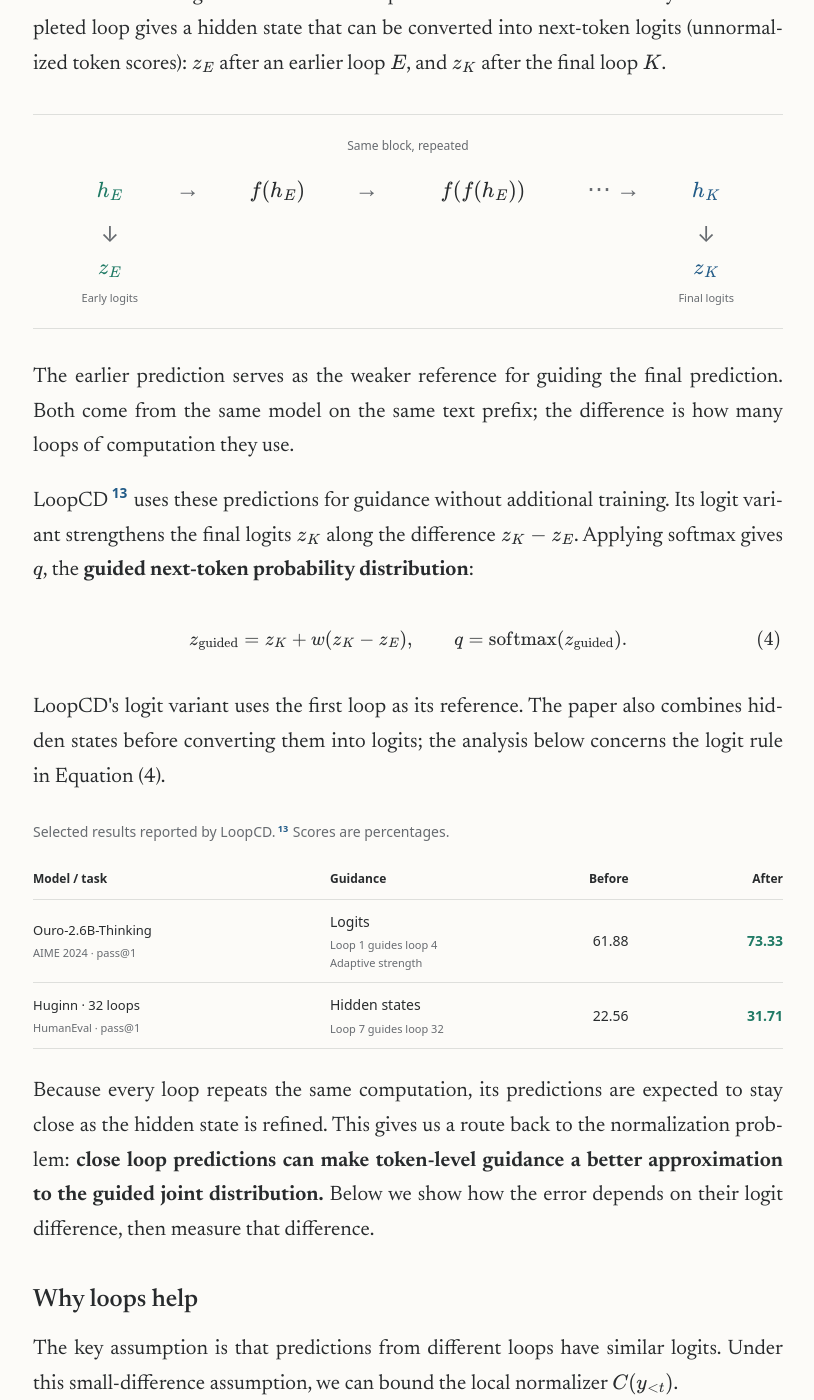
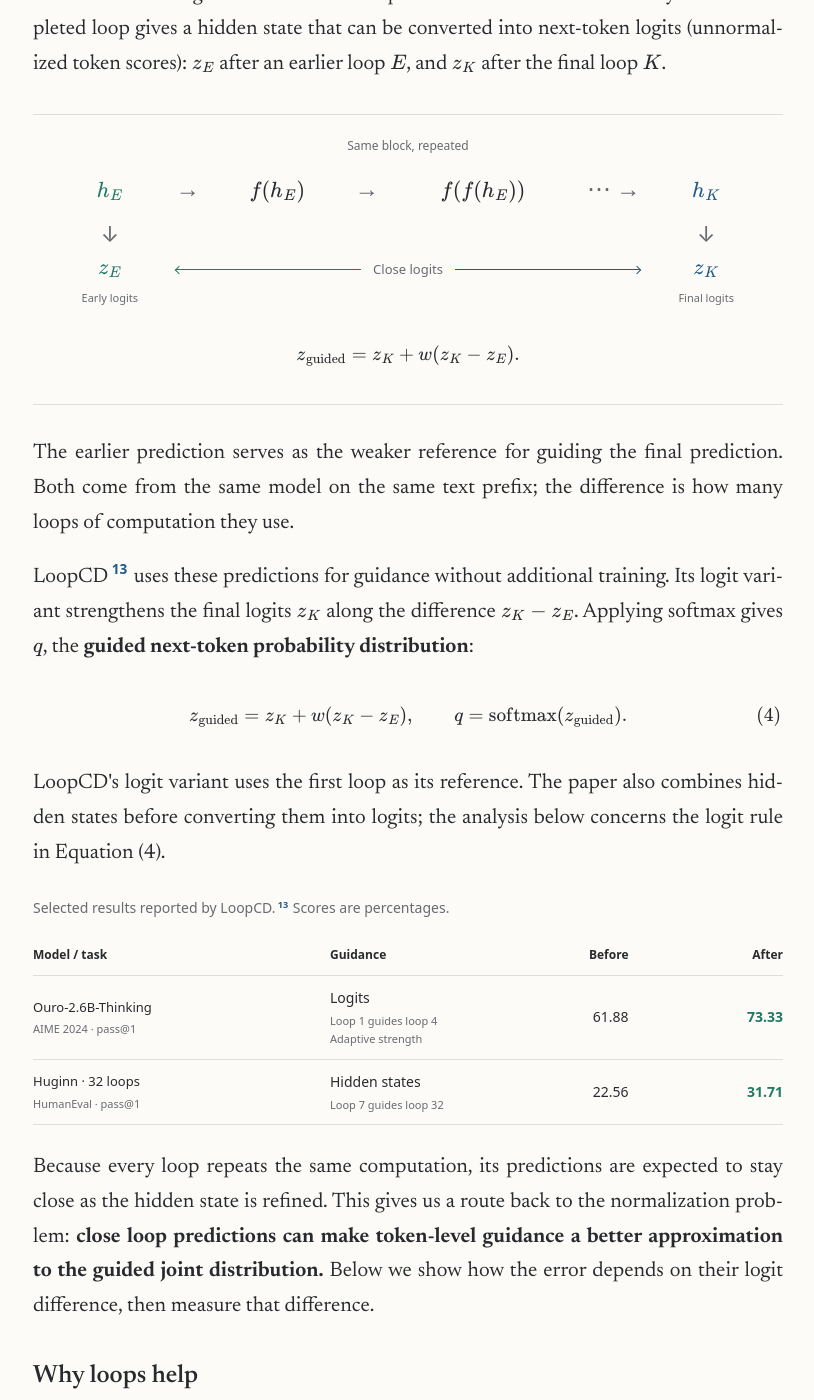
Before and after one commit to Nicholas0228/Nicholas0228.github.io, a Jekyll site: the page built from _posts/2026-10-22-guidance-in-looped-models.html, in a window 1280 px wide and 1400 px high, scrolled down 5397 px. Shown: the whole window, without its empty margins (232-1046 px from the left). Built offline with Jekyll 4.4.1, drawn with Linux system fonts in a browser that asks for light colours.

Commit message:
Clarify loop diagram with close logits and guidance equation

```diff
--- a/_posts/2026-10-22-guidance-in-looped-models.html
+++ b/_posts/2026-10-22-guidance-in-looped-models.html
@@ -134,7 +134,7 @@
 
 <p>A looped Transformer applies <strong>the same block of layers repeatedly</strong> before predicting the next token. Huginn<sup class="citation" id="cite-huginn-1"><a href="#ref-huginn" role="doc-noteref" aria-label="Reference 11: Jonas Geiping et al., Scaling up Test-Time Compute with Latent Reasoning: A Recurrent Depth Approach">11</a></sup> and Ouro<sup class="citation" id="cite-ouro-1"><a href="#ref-ouro" role="doc-noteref" aria-label="Reference 12: Rui-Jie Zhu et al., Scaling Latent Reasoning via Looped Language Models">12</a></sup> implement this idea in different ways. Each completed loop gives a hidden state that can be converted into next-token logits (unnormalized token scores): \(z_E\) after an earlier loop \(E\), and \(z_K\) after the final loop \(K\).</p>
 
-<figure class="loop-architecture" id="loop-architecture" aria-label="Repeated applications of the same block f refine the hidden state from loop E to final loop K. These states produce early and final next-token logits.">
+<figure class="loop-architecture" id="loop-architecture" aria-label="Repeated applications of the same block f refine the hidden state from loop E to final loop K. The early and final logits are close and are combined for guidance.">
   <div class="architecture-label">Same block, repeated</div>
   <div class="trajectory">
     <div class="state state-early">\(h_E\)</div><span class="arrow" aria-hidden="true">&rarr;</span>
@@ -144,8 +144,16 @@
     <span class="readout-arrow readout-early" aria-hidden="true">&darr;</span>
     <span class="readout-arrow readout-final" aria-hidden="true">&darr;</span>
     <div class="logits logits-early">\(z_E\)<small>Early logits</small></div>
+    <div class="logit-space">
+      <span class="space-arrow space-arrow-early" aria-hidden="true"></span>
+      <span>Close logits</span>
+      <span class="space-arrow space-arrow-final" aria-hidden="true"></span>
+    </div>
     <div class="logits logits-final">\(z_K\)<small>Final logits</small></div>
   </div>
+  <div class="equation architecture-guidance">\[
+    z_{\rm guided}=z_K+w(z_K-z_E).
+  \]</div>
 </figure>
 
 <p>The earlier prediction serves as the weaker reference for guiding the final prediction. Both come from the same model on the same text prefix; the difference is how many loops of computation they use.</p>
--- a/blog/guidance-in-looped-models/style.css
+++ b/blog/guidance-in-looped-models/style.css
@@ -86,6 +86,14 @@
 .trajectory .readout-label{grid-column:2/7;grid-row:2;font:12px/1.5 var(--sans);color:var(--muted)}
 .trajectory .logits{grid-row:3}
 .trajectory small{display:block;font:11px/1.5 var(--sans);color:var(--muted);margin-top:5px;white-space:nowrap}
+.logit-space{grid-column:2/7;grid-row:3;align-self:start;display:flex;align-items:center;gap:12px;min-height:31px;min-width:0;font:13px/1.4 var(--sans);color:var(--muted)}
+.space-arrow{position:relative;flex:1;min-width:14px;border-top:1px solid currentColor}
+.space-arrow::after{content:"";position:absolute;top:-3px;width:5px;height:5px;border-top:1px solid currentColor;border-right:1px solid currentColor}
+.space-arrow-early{color:var(--green)}
+.space-arrow-early::after{left:0;transform:rotate(-135deg)}
+.space-arrow-final{color:var(--blue)}
+.space-arrow-final::after{right:0;transform:rotate(45deg)}
+.loop-architecture .architecture-guidance{margin:22px 0 0}
 .toy{background:#fff;border:1px solid var(--line);padding:26px 28px;margin:30px 0}
 .toy h3{margin:0 0 6px;font-size:24px}
 .toy-description{font:13px/1.7 var(--sans);color:var(--muted);margin:0 0 22px}
@@ -125,6 +133,6 @@
 .endnote{font:13px/1.75 var(--sans);color:var(--muted);border-top:1px solid var(--line);padding-top:23px;margin-top:38px}
 .site-footer{border-top:1px solid var(--line);display:flex;justify-content:space-between;gap:16px;padding:25px 0 40px;color:var(--muted);font-size:12px}
 @media(max-width:820px){.essay{max-width:calc(100% - 40px)}.wide{width:100%;margin-left:0}.article-header{margin-top:44px}.site-header,.site-footer{width:calc(100% - 40px)}}
-@media(max-width:520px){body{font-size:19px;line-height:1.65}.opening{font-size:21px}.site-header nav{min-height:66px;gap:12px}.site-name{font-size:12px}h1{font-size:39px}h2{font-size:28px;margin-top:42px}h3{font-size:23px}.proof-body{padding-inline:8px;font-size:17px}.equation{font-size:82%}.toy{padding:21px 16px}.toy-controls{grid-template-columns:1fr;gap:17px}.probability{grid-template-columns:110px 1fr 52px;gap:9px;font-size:12px}.toy .probability output{font-size:16px}.loop-architecture{padding:18px 0}.architecture-label{font-size:11px}.trajectory{column-gap:3px;grid-template-columns:minmax(40px,1fr) auto 1.2fr auto 1.65fr auto minmax(40px,1fr)}.trajectory .state,.trajectory .logits{font-size:clamp(14px,4vw,18px)}.trajectory small{font-size:10px}.trajectory .arrow{font-size:17px;line-height:1.1}.trajectory .readout-label{font-size:11px}th,td{padding:10px 9px}.site-footer{flex-wrap:wrap}.contents{gap:8px 14px}blockquote{font-size:21px}}
+@media(max-width:520px){body{font-size:19px;line-height:1.65}.opening{font-size:21px}.site-header nav{min-height:66px;gap:12px}.site-name{font-size:12px}h1{font-size:39px}h2{font-size:28px;margin-top:42px}h3{font-size:23px}.proof-body{padding-inline:8px;font-size:17px}.equation{font-size:82%}.toy{padding:21px 16px}.toy-controls{grid-template-columns:1fr;gap:17px}.probability{grid-template-columns:110px 1fr 52px;gap:9px;font-size:12px}.toy .probability output{font-size:16px}.loop-architecture{padding:18px 0}.architecture-label{font-size:11px}.trajectory{column-gap:3px;grid-template-columns:minmax(40px,1fr) auto 1.2fr auto 1.65fr auto minmax(40px,1fr)}.trajectory .state,.trajectory .logits{font-size:16px}.trajectory small{font-size:10px;white-space:normal}.trajectory .arrow{font-size:17px;line-height:1.1}.trajectory .readout-label{font-size:11px}.logit-space{min-height:23px;gap:8px;font-size:12px}th,td{padding:10px 9px}.site-footer{flex-wrap:wrap}.contents{gap:8px 14px}blockquote{font-size:21px}}
 @media(prefers-reduced-motion:reduce){html{scroll-behavior:auto}.bar span{transition:none}}
 @media print{body{background:white;font-size:12pt}.site-header,.contents,.site-footer,.figure-links,.toy-controls,.citation-back{display:none}.essay{max-width:100%}.article-header{margin-top:0}.wide{width:100%;margin-left:0}h2,h3,summary{break-after:avoid}figure,table,.trajectory{break-inside:avoid}.toy{break-inside:auto}.proof{border:0}.proof summary{font-size:12pt}.proof-body{font-size:11pt}a{color:inherit}.equation{overflow:visible}.article-meta{font-size:10pt}}
```
